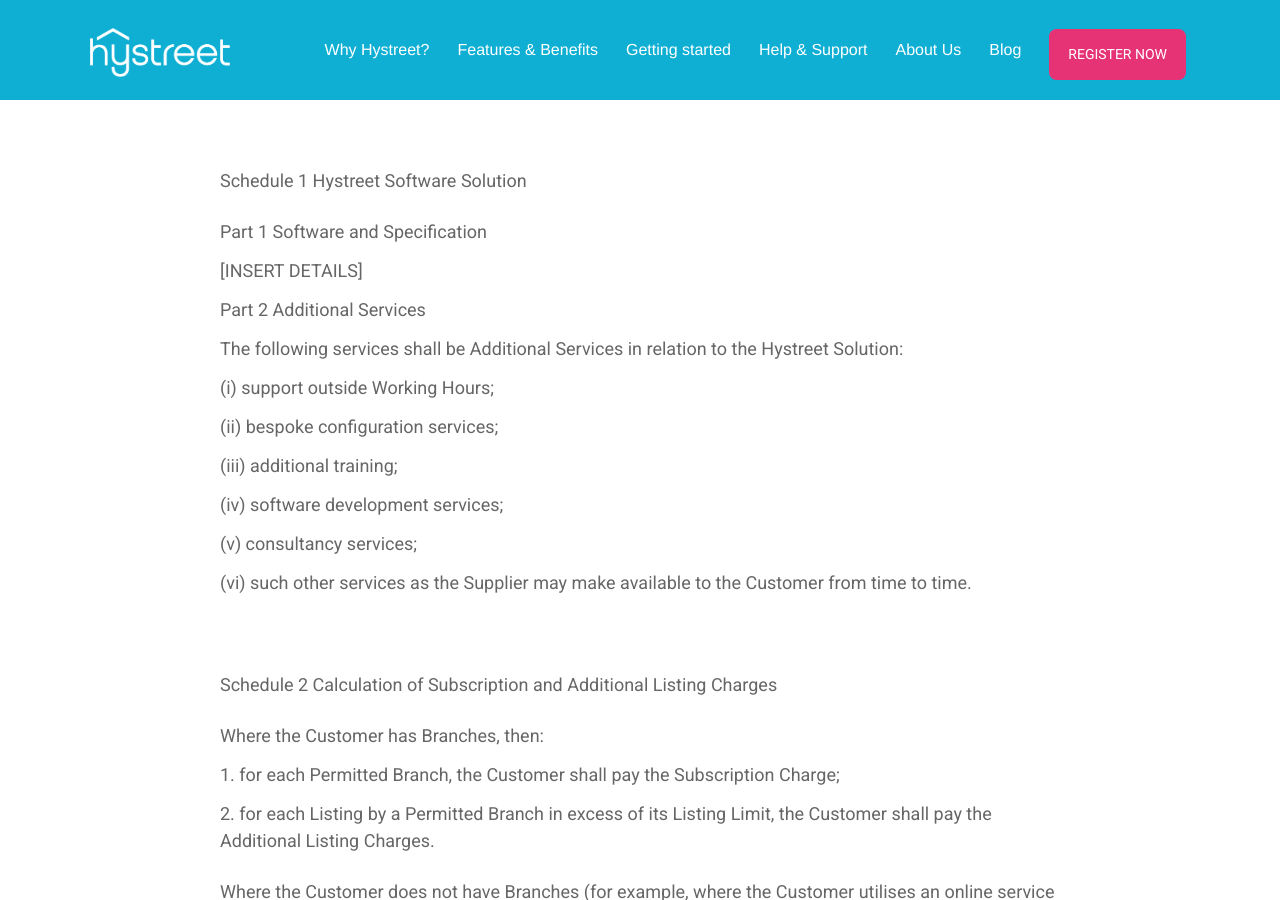
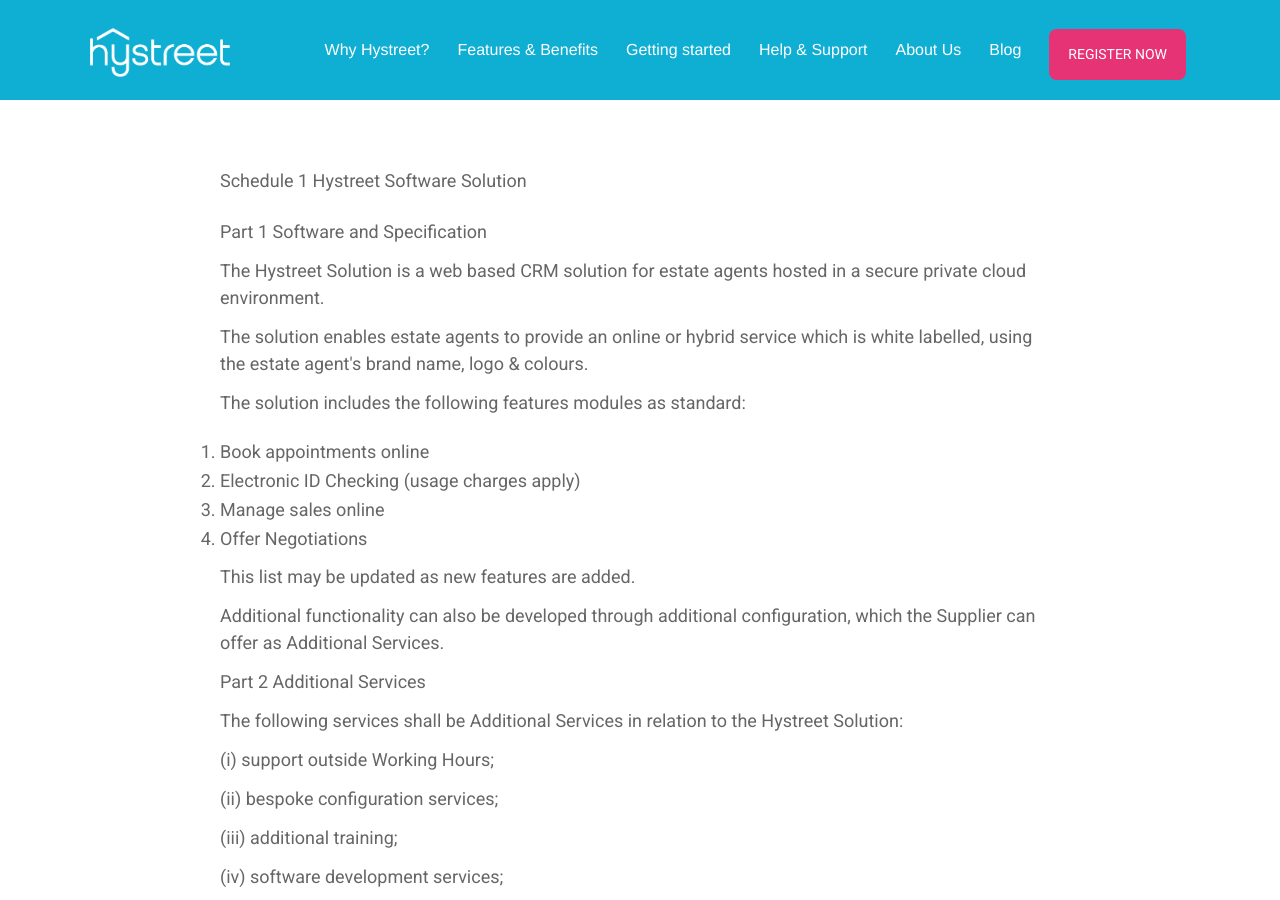
Before and after one commit to hystreet/hystreet.github.io, a Jekyll site: the page built from contract-terms/index.html, in a window 1280 px wide and 900 px high, scrolled down 29003 px. Built offline with Jekyll 4.4.1, drawn with Linux system fonts in a browser that asks for light colours; a script that is not in the unit is left out.

Commit message:
Update index.html

```diff
--- a/contract-terms/index.html
+++ b/contract-terms/index.html
@@ -821,7 +821,29 @@
 </p>
 <p>Part 1	Software and Specification
 </p>
-<p>[INSERT DETAILS]
+<p>The Hystreet Solution is a web based CRM solution for estate agents hosted in a secure private cloud environment.
+</p>
+<p>The solution enables estate agents to provide an online or hybrid service which is white labelled, using the estate agent's brand name, logo & colours.
+</p>
+<p>The solution includes the following features modules as standard:
+</p>
+<ol>
+  <li>
+    Book appointments online
+  </li>
+  <li>
+    Electronic ID Checking (usage charges apply)
+  </li>
+  <li>
+    Manage sales online
+  </li>
+  <li>
+    Offer Negotiations
+  </li>
+</ol>
+<p>This list may be updated as new features are added.
+</p>
+<p>Additional functionality can also be developed through additional configuration, which the Supplier can offer as Additional Services.
 </p>
 <p>Part 2	Additional Services
 </p>
```
